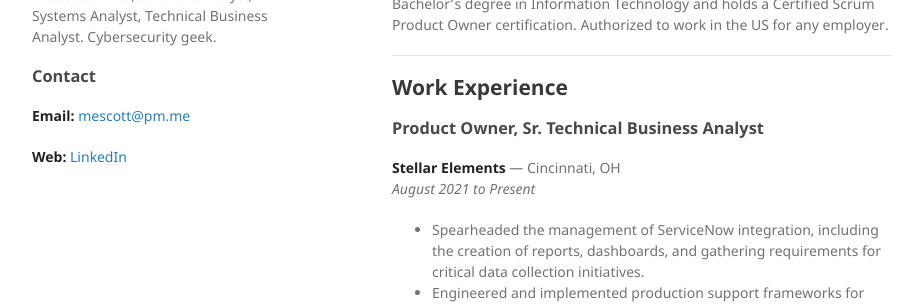
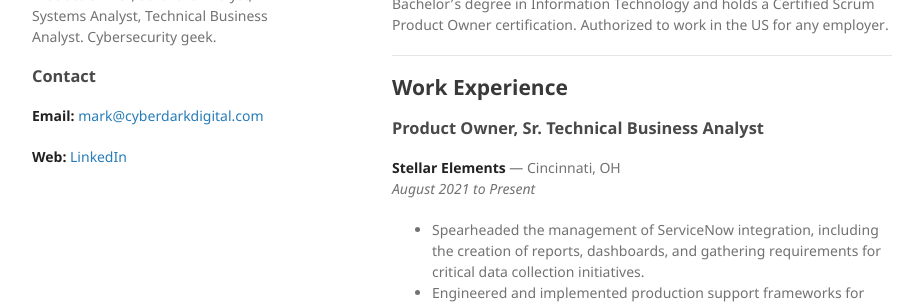
Before and after one commit to mjescott/mjescott.github.io, a Jekyll site: the page built from index.md, in a window 1280 px wide. Shown: the part 299-603 px from the top of the page, without its empty margins (178-1101 px from the left). Built offline with Jekyll 4.4.1, drawn with Linux system fonts in a browser that asks for light colours.

Commit message:
Update _config.yml

```diff
--- a/_config.yml
+++ b/_config.yml
@@ -7,5 +7,5 @@ plugins:
 - jekyll-remote-theme # add this line to the plugins list if you already have one
 title: Mark J. Escott
 description: Product Owner, Software Analyst, Systems Analyst, Technical Business Analyst. Cybersecurity geek.
-email: mescott@pm.me
+email: mark@cyberdarkdigital.com
 website: https://www.linkedin.com/in/mjescott/
```
